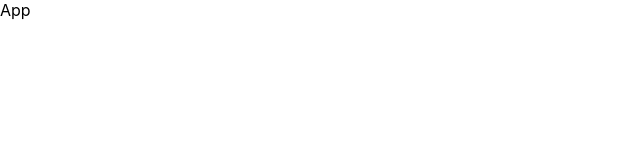
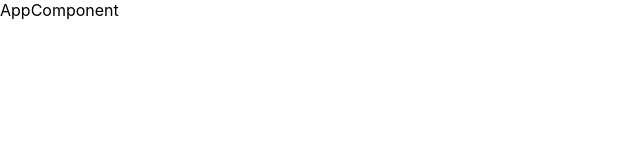
Before and after one commit to Martozhyna/my_react, a React (Create React App) app: page / in a window 1280 px wide. Shown: the top 160 px of the page, without its empty margins (0-640 px from the left). Built offline with nearby package versions, Linux system fonts and the light colour scheme.

Commit message:
fix master

```diff
--- a/src/App.js
+++ b/src/App.js
@@ -1,7 +1,7 @@
 const App = () => {
   return (
       <div className="App">
-        App
+        AppComponent
       </div>
   );
 }
```
